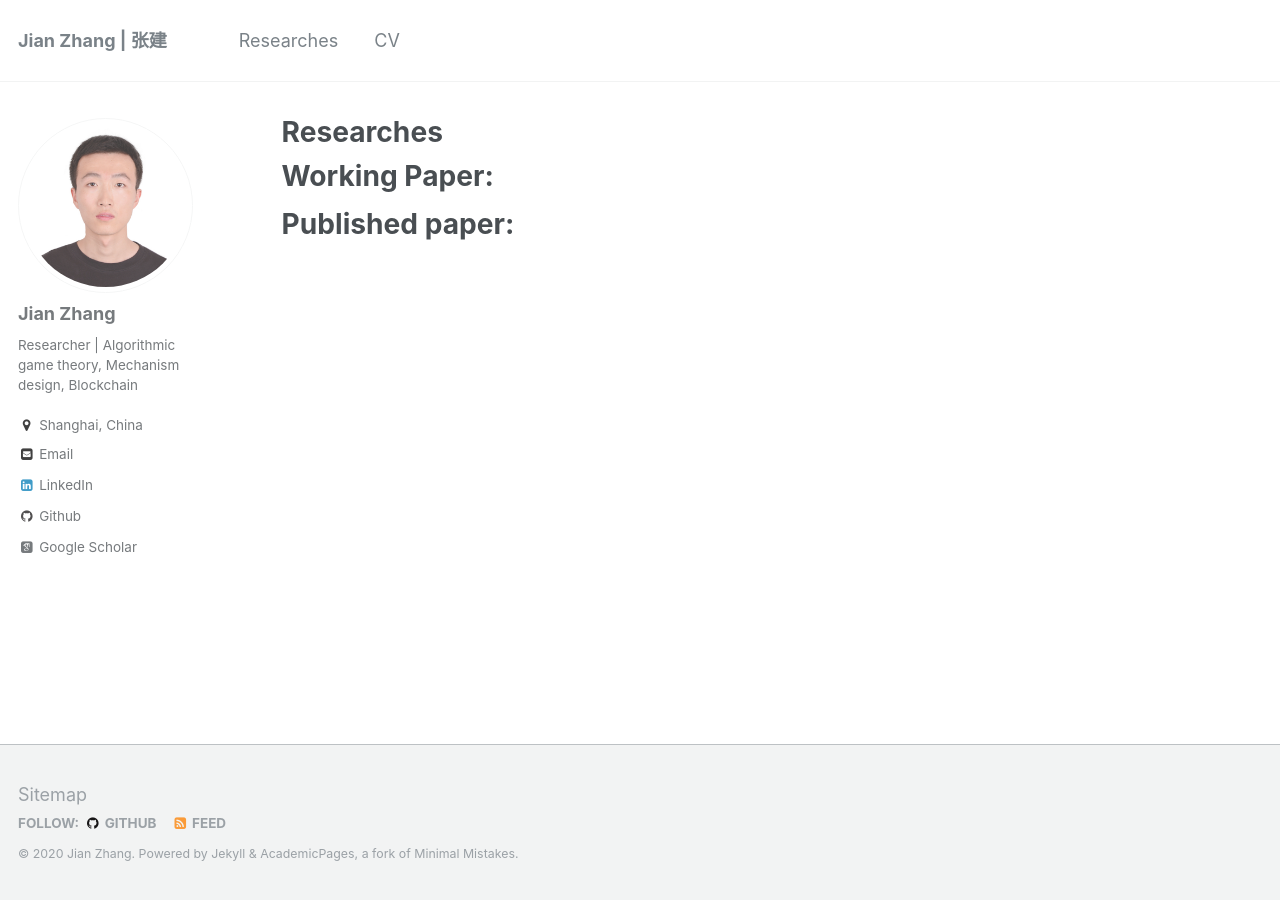
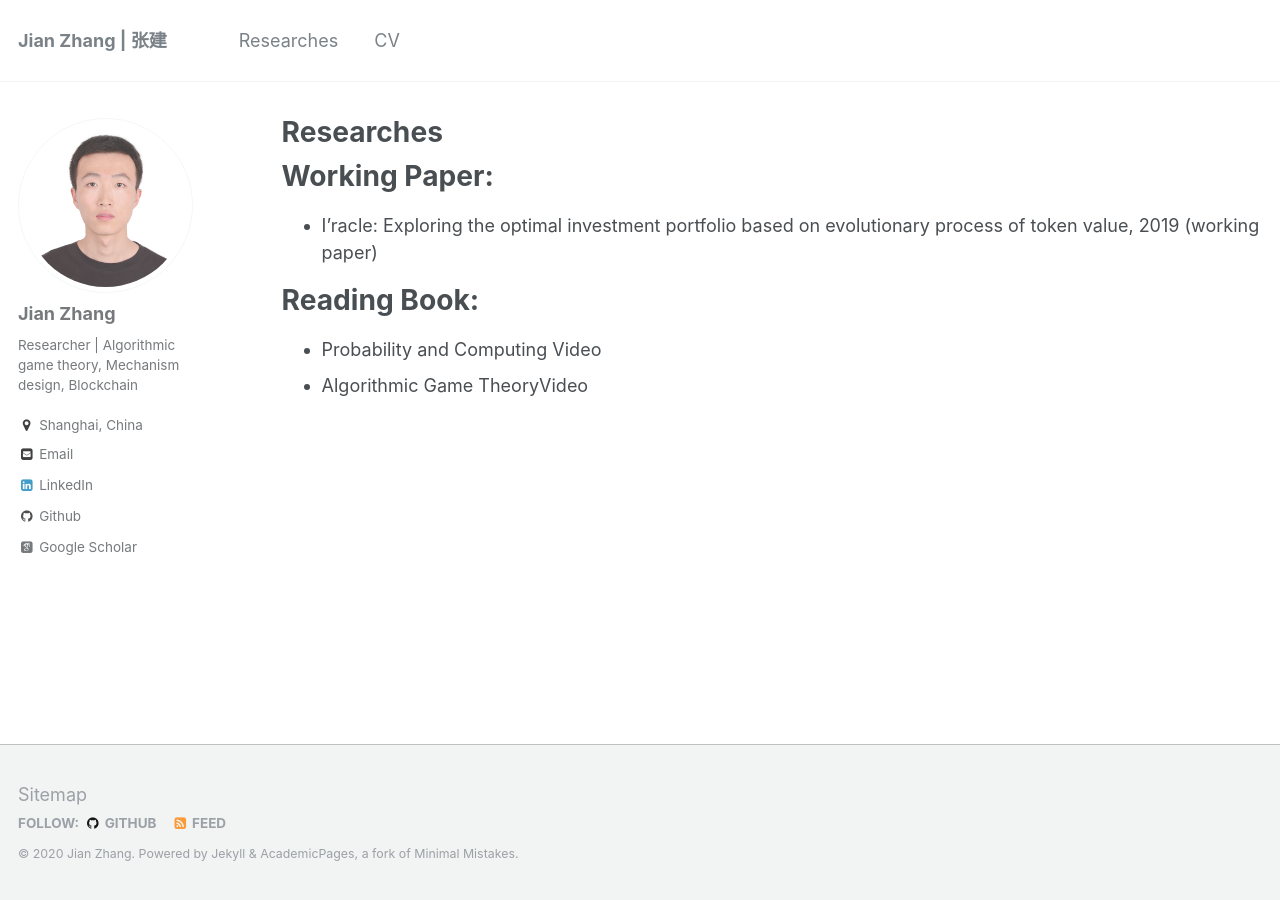
Before and after one commit to Leozhang404/home, a Jekyll site: the page built from _pages/researches.md, in a window 1280 px wide. Built offline with Jekyll 4.4.1, drawn with Linux system fonts in a browser that asks for light colours; some web fonts are replaced.

Commit message:
Update researches.md

```diff
--- a/_pages/researches.md
+++ b/_pages/researches.md
@@ -5,5 +5,8 @@ permalink: /researches/
 author_profile: true
 ---
 # Working Paper:
+* I’racle: Exploring the optimal investment portfolio based on evolutionary process of token value, 2019 (working paper)
 
-# Published paper:
+# Reading Book:
+* [Probability and Computing](http://mcs.ninhthuan.top/wp-content/uploads/2017/09/Probability-and-Computing-2nd-Edition.pdf) [Video](https://www.bilibili.com/video/av55883635/)
+* [Algorithmic Game Theory](https://b-ok.cc/book/3423530/195b28)[Video](https://www.bilibili.com/video/av73583604/)
```
